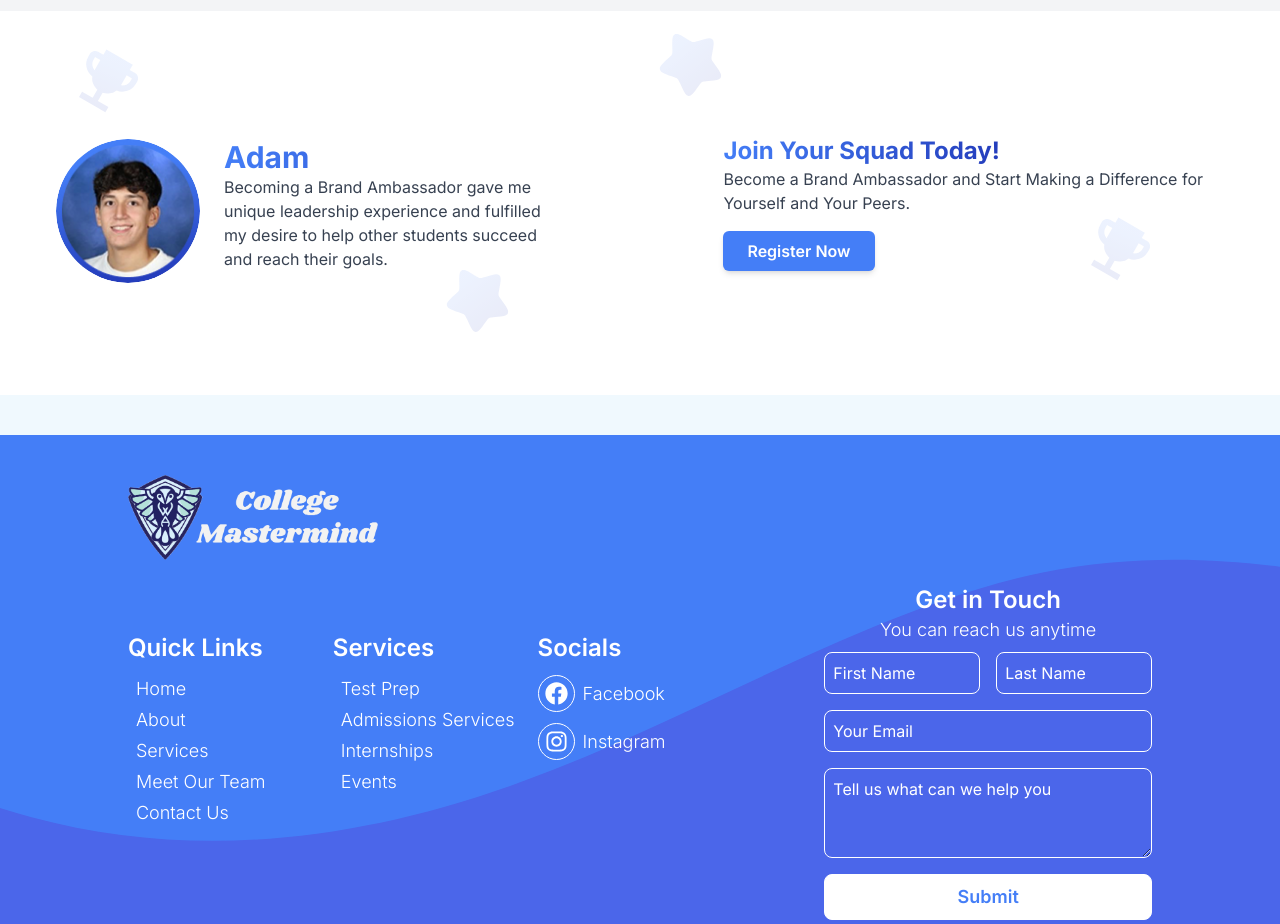
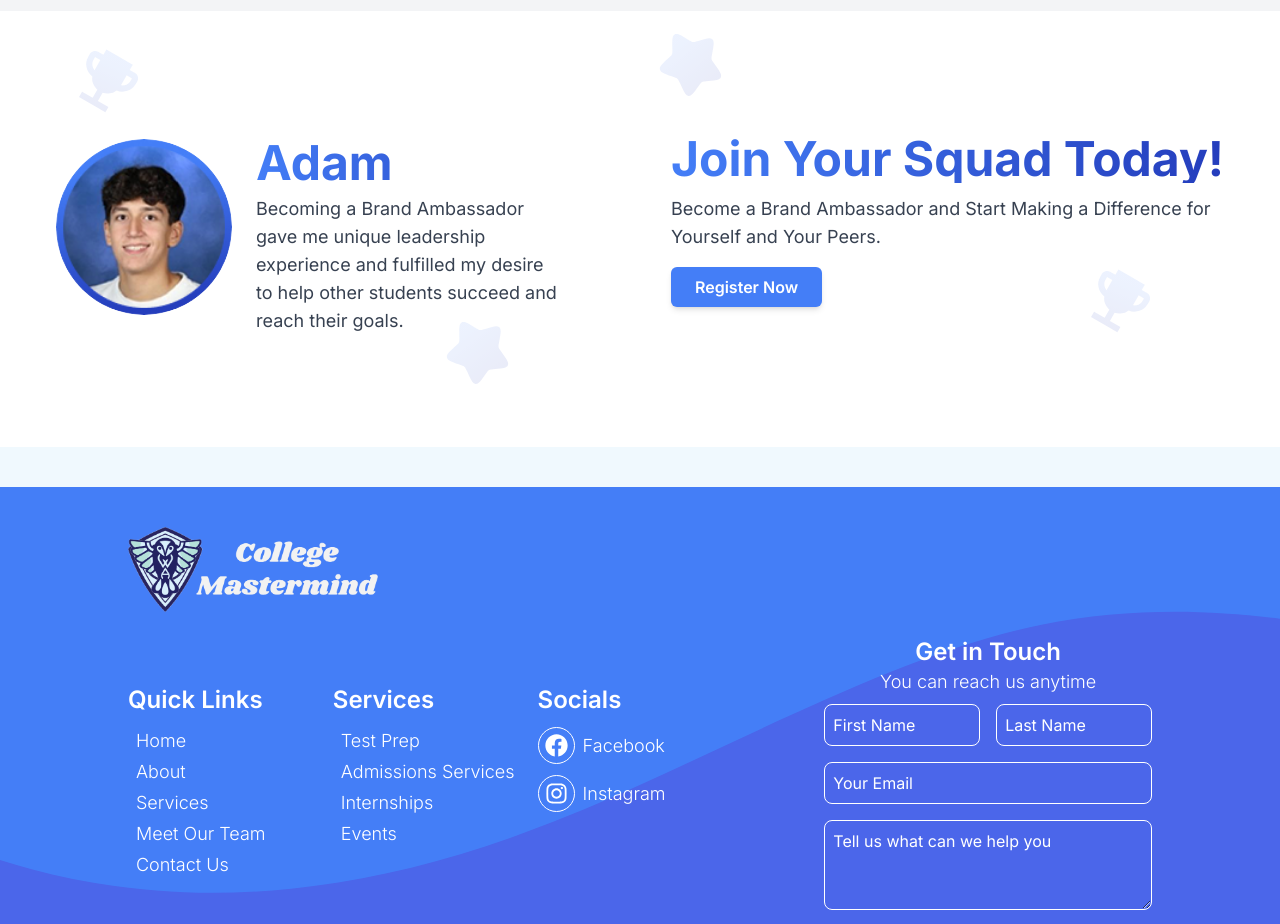
Before and after one commit to college-mastermind/collegemastermind, a Next.js app: page /ambassador in a window 1280 px wide. Shown: the part 3180-4104 px from the top of the page. Built offline with nearby package versions, Linux system fonts and the light colour scheme.

Commit message:
fix changes in Adam.jsx

```diff
--- a/src/components/student/Adam.jsx
+++ b/src/components/student/Adam.jsx
@@ -9,7 +9,7 @@ const Adam = () => {
   return (
     <div className="relative mt-7 md:mt-0 w-full bg-white py-28 px-6
     sm:px-12 md:px-8 flex flex-col md:flex-row items-center justify-between
-     max-w-8xl mx-auto lg:px-14 xl:px-28">
+     max-w-8xl mx-auto lg:px-14 xl:px-16">
       {/* Decorative Background Elements */}
       <div className="absolute inset-0 overflow-hidden pointer-events-none">
         <Image src={cup} alt="Cup" width={100} height={100} className="absolute top-5 left-14 opacity-50" />
@@ -28,14 +28,16 @@ const Adam = () => {
             alt="Adam"
             // width={140}
             // height={140}
-            className="object-cover w-[140px] h-[140px] md:w-36 md:h-36 rounded-full"
+            className="object-cover w-[140px] h-[140px] md:w-36 md:h-36
+             rounded-full lg:w-44 lg:h-44"
           />
         </div>
 
         {/* Text Content */}
         <div className='md:w-1/2'>
-          <h2 className="text-3xl font-bold bg-gradient-to-r from-[#447EF7] to-[#243DBC] text-transparent bg-clip-text">Adam</h2>
-          <p className="text-gray-700 text-sm md:text-base mt-2 md:mt-0">
+          <h2 className="text-3xl font-bold bg-gradient-to-r from-[#447EF7]
+           to-[#243DBC] text-transparent bg-clip-text md:text-4xl lg:text-5xl">Adam</h2>
+          <p className="text-gray-700 text-sm md:text-base mt-2 md:mt-2 lg:text-lg">
             Becoming a Brand Ambassador gave me unique leadership experience and fulfilled my desire
             to help other students succeed and reach their goals.
           </p>
@@ -43,10 +45,11 @@ const Adam = () => {
       </div>
 
       {/* Right Section */}
-      <div className="w-full  md:w-2/5 lg:w-2/4 flex flex-col items-start
+      <div className="w-full  md:w-2/5 lg:w-2/4 flex  lg:mb-4  flex-col items-start
       text-left sm:text-center sm:items-center mt-10 md:mt-0 md:items-start md:text-left">
-        <h3 className="text-2xl font-bold bg-gradient-to-r from-[#447EF7] to-[#243DBC] text-transparent bg-clip-text">Join Your Squad Today!</h3>
-        <p className="text-gray-700 text-sm md:text-base mt-2 md:mt-0">
+        <h3 className="text-2xl font-bold bg-gradient-to-r from-[#447EF7] to-[#243DBC]
+        text-transparent bg-clip-text lg:text-5xl lg:text-nowrap ">Join Your Squad Today!</h3>
+        <p className="text-gray-700 text-sm md:text-base mt-2 md:mt-3 lg:text-lg">
           Become a Brand Ambassador and Start Making a Difference for Yourself and Your Peers.
         </p>
         <a
```
